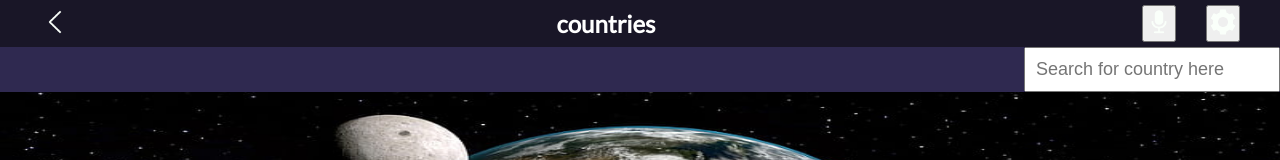
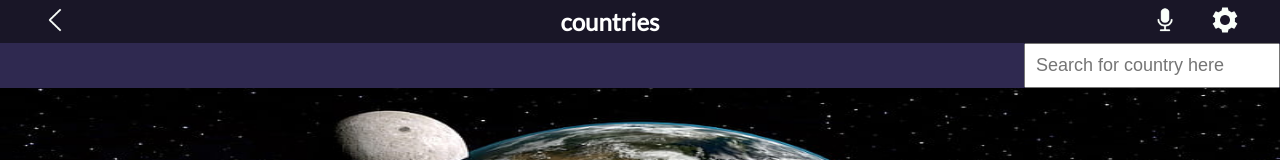
Before and after one commit to dieum512/countries-app, a React (Create React App) app: page / in a window 1280 px wide. Shown: the top 160 px of the page. Built offline with nearby package versions, Linux system fonts and the light colour scheme; no server answers.

Commit message:
Update the buttons styking in the navigation bar

```diff
--- a/src/components/nav/nav.css
+++ b/src/components/nav/nav.css
@@ -23,6 +23,12 @@ nav img {
     gap: 15px;
 }
 
+.ul-nav button {
+    border: none;
+    background: transparent;
+    cursor: pointer;
+}
+
 @media (min-width: 768px) {
     nav {
         padding: 5px 40px;
```
